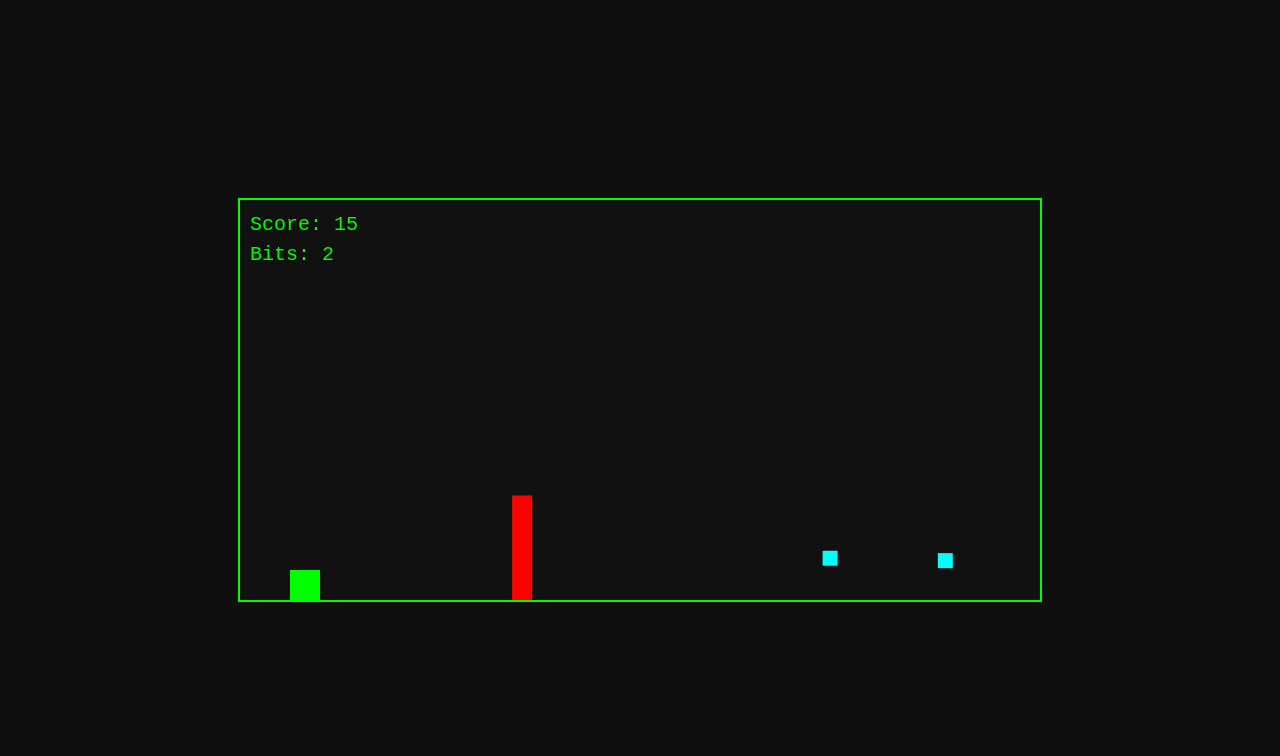
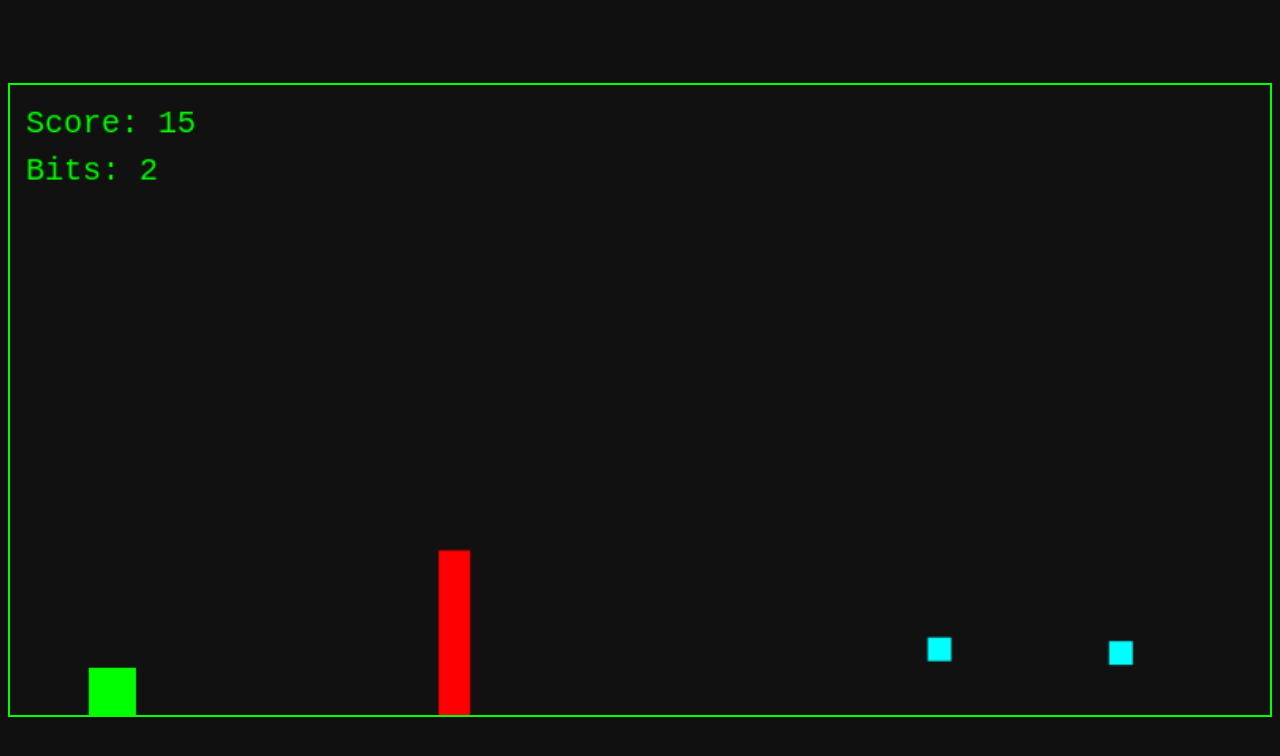
Before and after one commit to Pedrolucaspl/Site-Portf-lio-, a plain HTML site: page Game/pixelgame.html in a window 1280 px wide. Drawn offline with Linux system fonts and the light colour scheme.

Commit message:
Mod para celulara

```diff
--- a/Game/game-style.css
+++ b/Game/game-style.css
@@ -12,4 +12,7 @@ body {
 canvas {
   background: #111;
   border: 2px solid #00ff00;
+  max-width: 100%;
+  max-height: 100vh;
+  touch-action: none;
 }
--- a/Game/game.js
+++ b/Game/game.js
@@ -1,5 +1,23 @@
 const canvas = document.getElementById("gameCanvas");
 const ctx = canvas.getContext("2d");
+
+// Função para ajustar o tamanho do canvas
+function resizeCanvas() {
+    const maxWidth = window.innerWidth - 20;
+    const maxHeight = window.innerHeight - 20;
+    const aspectRatio = 800 / 400;
+
+    let newWidth = maxWidth;
+    let newHeight = newWidth / aspectRatio;
+
+    if (newHeight > maxHeight) {
+        newHeight = maxHeight;
+        newWidth = newHeight * aspectRatio;
+    }
+
+    canvas.style.width = newWidth + 'px';
+    canvas.style.height = newHeight + 'px';
+}
 
 // Configurações do jogo
 let gameSpeed = 4;
@@ -243,18 +261,37 @@ score += deltaTime * (gameSpeed / 4);
 }
 
 // --- Controles ---
-document.addEventListener("keydown", (e) => {
-  if (e.code === "Space") {
+function jump() {
     if (player.grounded || player.jumpCount < player.maxJumps) {
         player.dy = player.jumpPower;
         player.grounded = false;
         player.jumpCount += 1;
     }
 }
+
+// Controles de teclado
+document.addEventListener("keydown", (e) => {
+    if (e.code === "Space") {
+        jump();
+    }
     if (!running && (e.key === "r" || e.key === "R")) {
         restartGame();
     }
 });
 
+// Controles de toque
+canvas.addEventListener("touchstart", (e) => {
+    e.preventDefault();
+    if (running) {
+        jump();
+    } else {
+        restartGame();
+    }
+});
+
+// Ajuste de tamanho quando a tela muda
+window.addEventListener('resize', resizeCanvas);
+resizeCanvas();
+
 // --- Iniciar jogo ---
 requestAnimationFrame(update);
--- a/Game/pixelgame.html
+++ b/Game/pixelgame.html
@@ -3,6 +3,7 @@
 
 <head>
     <meta charset="UTF-8">
+    <meta name="viewport" content="width=device-width, initial-scale=1.0, maximum-scale=1.0, user-scalable=no">
     <title>Pixel Hacker</title>
     <link rel="stylesheet" href="game-style.css">
 </head>
```
Lines whose indentation alone changed are shown as unchanged.
